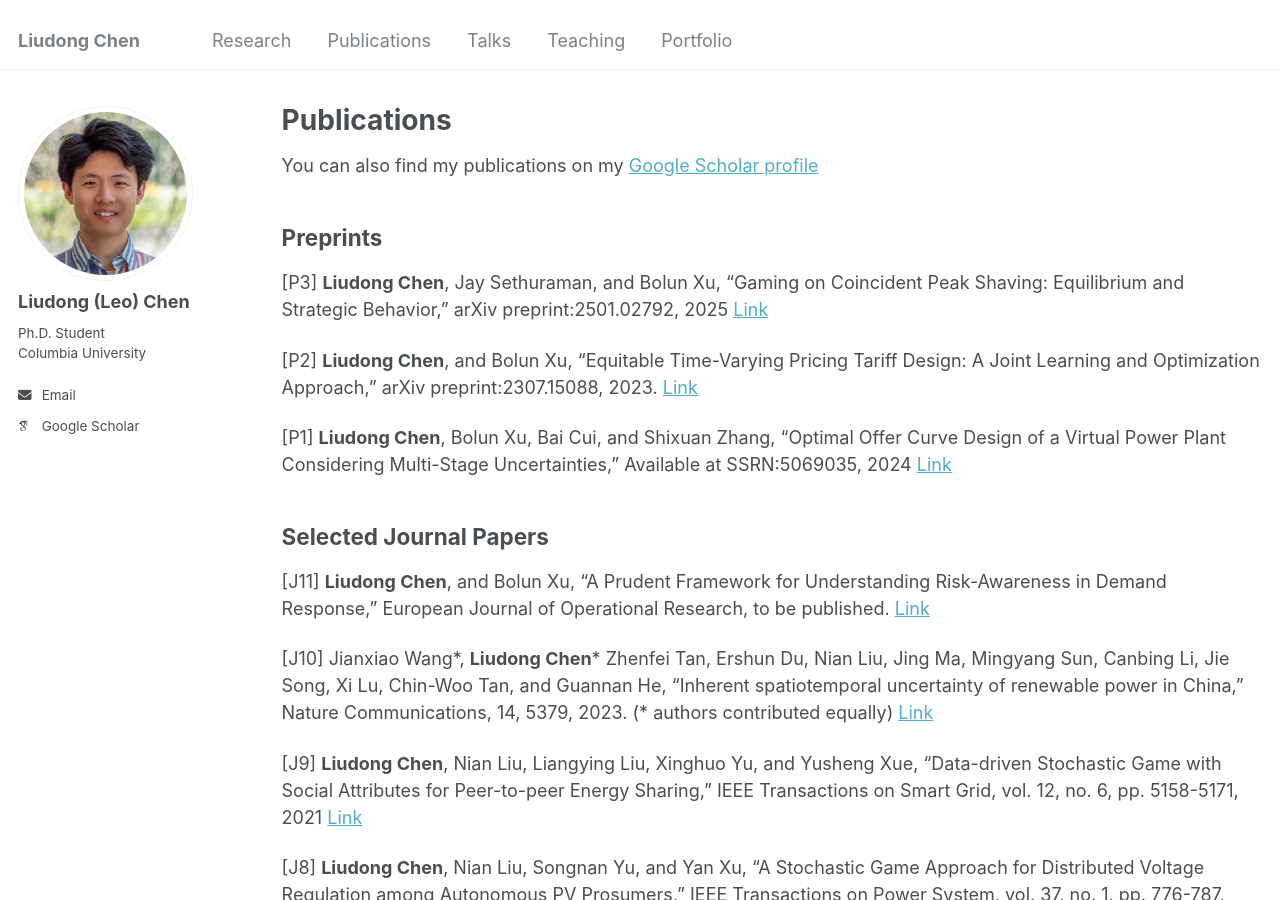
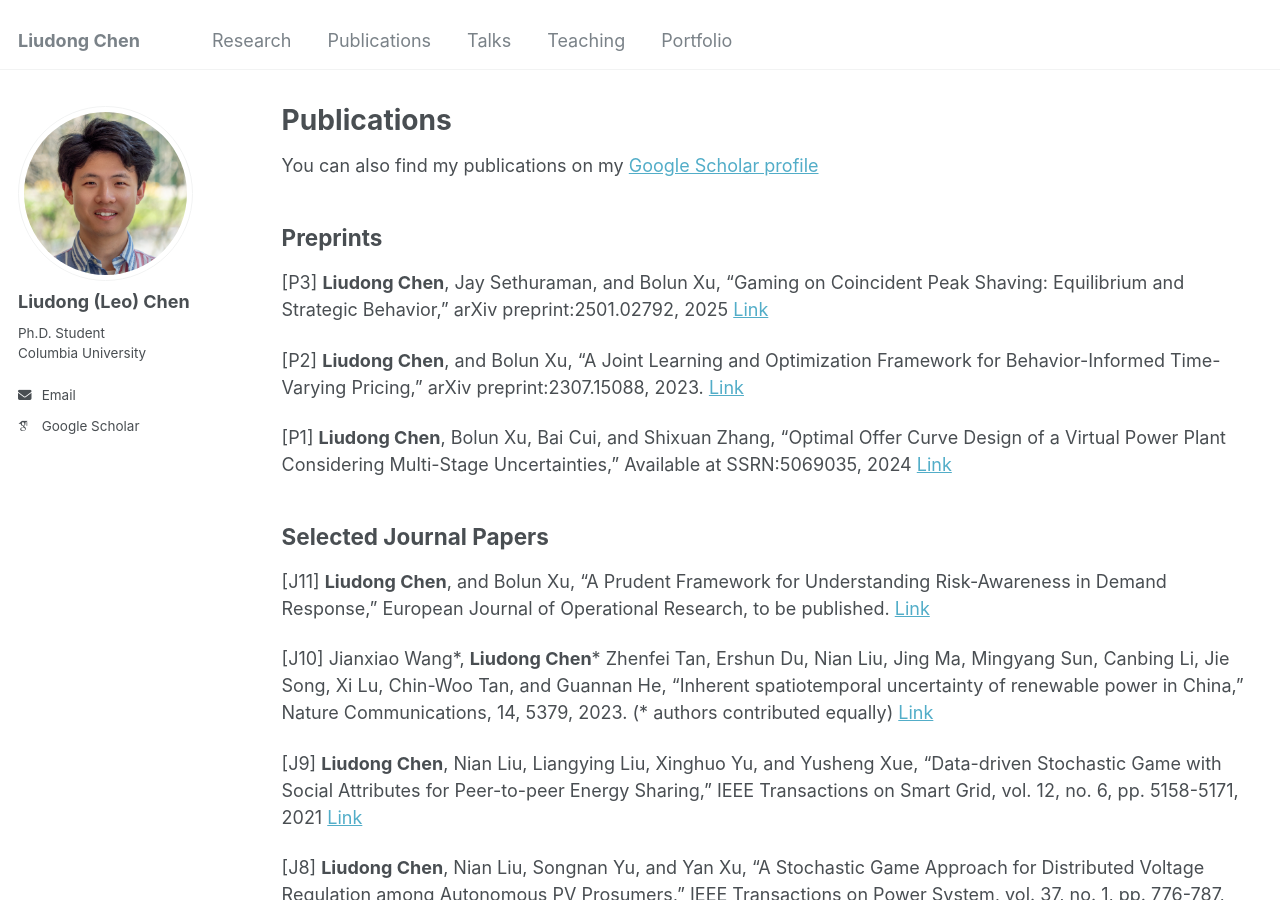
Before and after one commit to liudong-chen/liudong-chen.github.io, a Jekyll site: the page built from _pages/publications.md, in a window 1280 px wide and 900 px high. Built offline with Jekyll 4.4.1, drawn with Linux system fonts in a browser that asks for light colours; some web fonts are replaced.

Commit message:
Update publications.md
Signed-off-by: liudong-chen <115952987+liudong-chen@users.noreply.github.com>

```diff
--- a/_pages/publications.md
+++ b/_pages/publications.md
@@ -15,7 +15,7 @@ You can also find my publications on my [Google Scholar profile](https://scholar
 
 [P3] **Liudong Chen**, Jay Sethuraman, and Bolun Xu, "Gaming on Coincident Peak Shaving: Equilibrium and Strategic Behavior," arXiv preprint:2501.02792, 2025 [Link](https://arxiv.org/abs/2501.02792)
 
-[P2] **Liudong Chen**, and Bolun Xu, "Equitable Time-Varying Pricing Tariff Design: A Joint Learning and Optimization Approach," arXiv preprint:2307.15088, 2023. [Link](https://arxiv.org/abs/2307.15088)
+[P2] **Liudong Chen**, and Bolun Xu, "A Joint Learning and Optimization Framework for Behavior-Informed Time-Varying Pricing," arXiv preprint:2307.15088, 2023. [Link](https://arxiv.org/abs/2307.15088)
 
 [P1] **Liudong Chen**, Bolun Xu, Bai Cui, and Shixuan Zhang, "Optimal Offer Curve Design of a Virtual Power Plant Considering Multi-Stage Uncertainties," Available at SSRN:5069035, 2024 [Link](https://papers.ssrn.com/sol3/papers.cfm?abstract_id=5069035)
 
```
